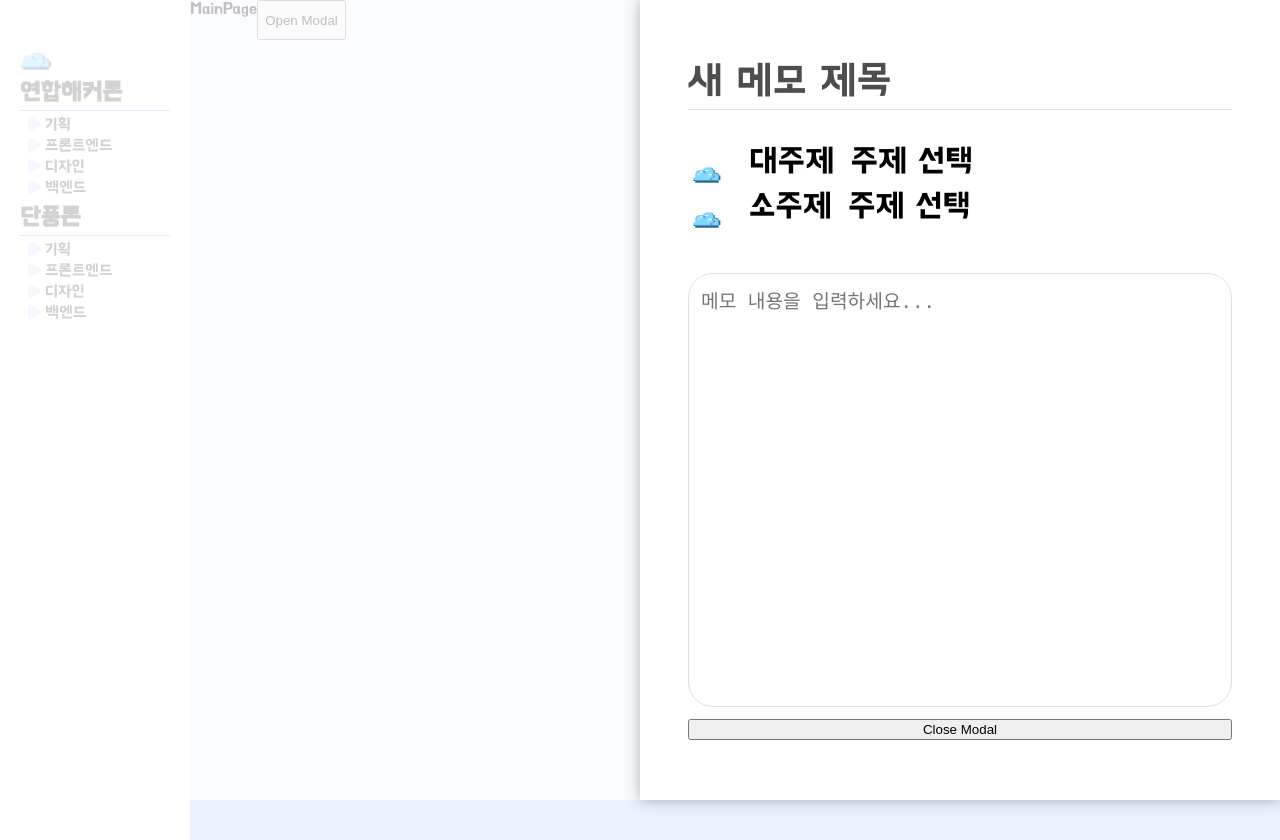
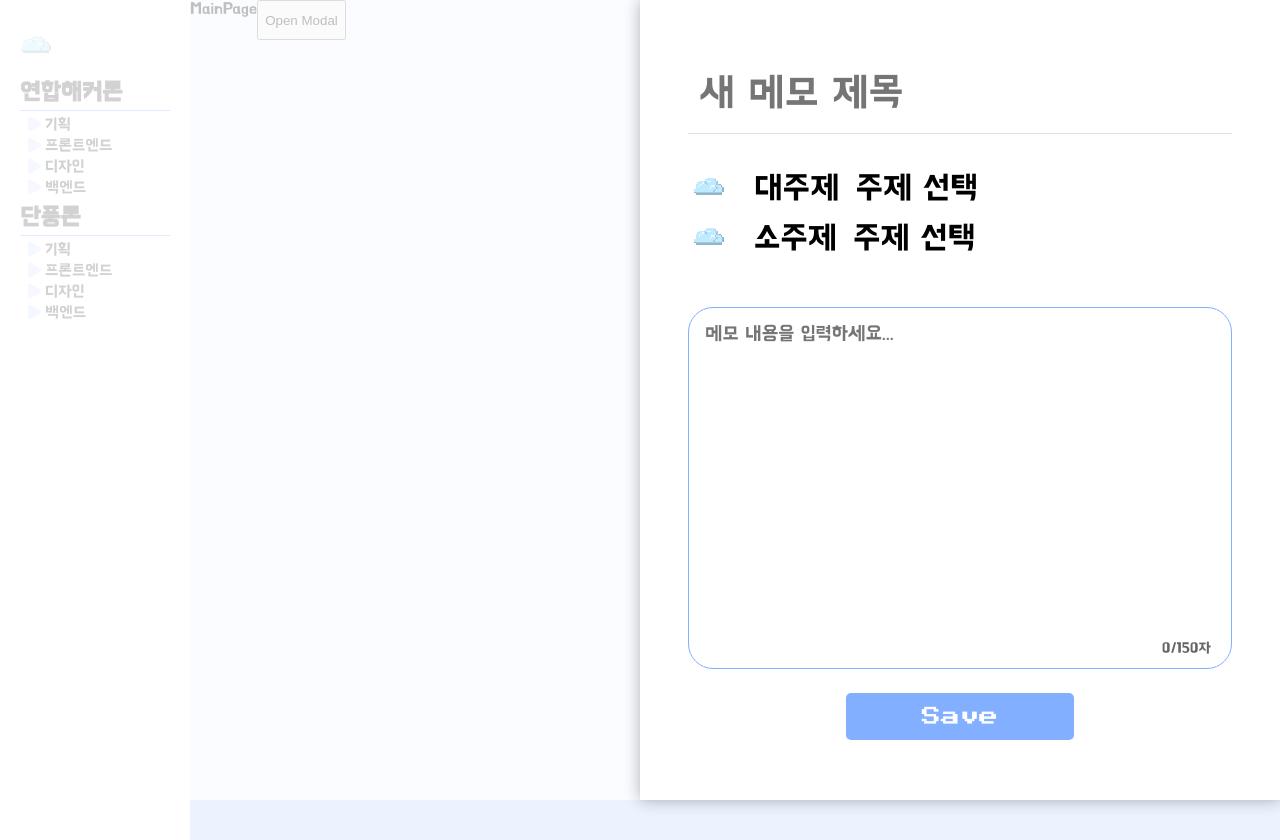
Before and after one commit to gooiman/Gooiman_client, a React (Vite) app: page / in a window 1280 px wide. Both pictures are taken after a click on the button "Open Modal". Built offline with nearby package versions, Linux system fonts and the light colour scheme.

Commit message:
feat: 메모 제목 및 메모 글자수 제한 설정

```diff
--- a/src/components/modal/CustomModal.tsx
+++ b/src/components/modal/CustomModal.tsx
@@ -1,3 +1,4 @@
+import { useState } from 'react';
 import { useModalStore } from '@/store/useModalStore';
 import Modal from 'react-modal';
 import Styled from '@emotion/styled';
@@ -5,6 +6,19 @@ import SVGBlueCloud from '@/assets/BlueCloud.svg?react';
 
 const CreateMemo = ({ modalId }: { modalId: string }) => {
   const { modals, closeModal } = useModalStore();
+
+  const [title, setTitle] = useState<string>('');
+  const [content, setContent] = useState<string>('');
+  const [charCount, setCharCount] = useState(0);
+  const maxChars = 150;
+
+  const handleContentChange = (e: React.ChangeEvent<HTMLTextAreaElement>) => {
+    const input = e.target.value;
+    if (input.length <= maxChars) {
+      setContent(input);
+      setCharCount(input.length);
+    }
+  };
 
   const closeCreateModal = () => {
     closeModal(modalId);
@@ -19,8 +33,9 @@ const CreateMemo = ({ modalId }: { modalId: string }) => {
       closeTimeoutMS={300}
     >
       <ModalContent>
-        <HeaderText>새 메모 제목</HeaderText>
+        <TitleInput type="text" placeholder="새 메모 제목" value={title} onChange={(e) => setTitle(e.target.value)} />
         <Underline />
+
         <TopicContainer>
           <TopicContent>
             <SVGBlueCloud />
@@ -34,18 +49,19 @@ const CreateMemo = ({ modalId }: { modalId: string }) => {
           </TopicContent>
         </TopicContainer>
 
-        {/* 텍스트 입력 가능한 input 박스 */}
+        {/* 메모 내용 입력 필드 */}
         <InputContainer>
-          <StyledInput placeholder="메모 내용을 입력하세요..." />
+          <StyledInput placeholder="메모 내용을 입력하세요..." value={content} onChange={handleContentChange} />
+          <CharCounter>
+            {charCount}/{maxChars}자
+          </CharCounter>
         </InputContainer>
-
-        <button onClick={closeCreateModal}>Close Modal</button>
+        <ButtonContainer onClick={closeCreateModal}>Save</ButtonContainer>
       </ModalContent>
     </SidebarModal>
   );
 };
 
-// 모달의 스타일을 사이드바 형식으로 조정
 const SidebarModal = Styled(Modal)`
   &.ReactModal__Overlay {
     display: flex;
@@ -61,6 +77,7 @@ const SidebarModal = Styled(Modal)`
     right: 0;
     bottom: 0;
     width: 50%;
+    min-width: 400px;
     height: 100vh;
     background-color: #ffffff;
     display: flex;
@@ -87,13 +104,16 @@ const ModalContent = Styled.div`
   height: 100%;
 `;
 
-const HeaderText = Styled.div`
-  display: flex;
-  justify-content: space-between;
-  align-items: center;
+const TitleInput = Styled.input`
+  font-size: 2.5rem;
+  padding: 12px;
+  border: none;
+  border-radius: 5px;
   margin-bottom: 8px;
-  font-size: 2.5rem;
+  width: 100%;
   color: #4d4d4d;
+  font-family: 'BMHANNA';
+  outline: none;
 `;
 
 const Underline = Styled.div`
@@ -120,28 +140,54 @@ const TextWrapper = Styled.div`
   font-size: 2rem;
 `;
 
-// Input 필드 스타일링
 const InputContainer = Styled.div`
   flex: 1;
   display: flex;
   flex-direction: column;
+  position: relative;
   padding: 0 0 12px;
 `;
 
 const StyledInput = Styled.textarea`
   flex: 1;
-  padding: 12px;
+  padding: 16px;
   font-size: 1.2rem;
-  border: 1px solid #e0e0e0;
+  border: 1px solid #82AFFF;
   border-radius: 25px;
   outline: none;
   resize: none;
-
+  font-family: 'BMHANNA';
 
   &:focus {
-    border-color: #007bff;
     box-shadow: 0 0 0 2px rgba(0, 123, 255, 0.25);
   }
 `;
 
+const CharCounter = Styled.div`
+  position: absolute;
+  bottom: 24px;
+  right: 16px;
+  font-size: 0.9rem;
+  color: #666;
+  padding: 2px 5px;
+  border-radius: 4px;
+`;
+
+const ButtonContainer = Styled.button`
+  display: flex;
+  justify-content: center;
+  align-items: center;
+  margin: 0 auto;
+  font-family: 'PressStart2P';
+  padding: 14px 76px;
+  background-color: #82AFFF;
+  border: none;
+  color: #ffffff;
+  border-radius: 5px;
+  cursor: pointer;
+  margin-top: 12px;
+  font-size: 1.2rem;
+  outline: none;
+`;
+
 export default CreateMemo;
```
Also changed, not shown: src/assets/BlueCloud.svg.
